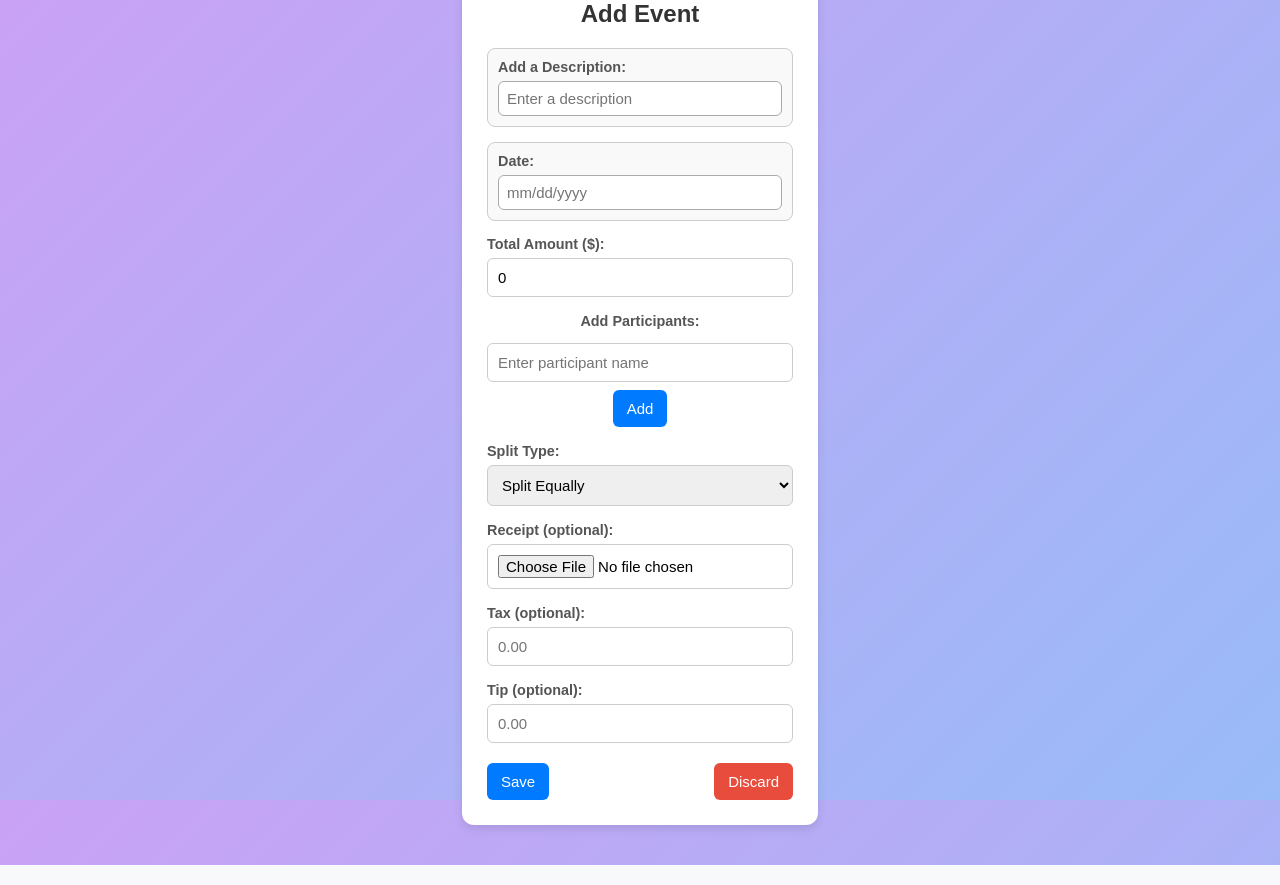
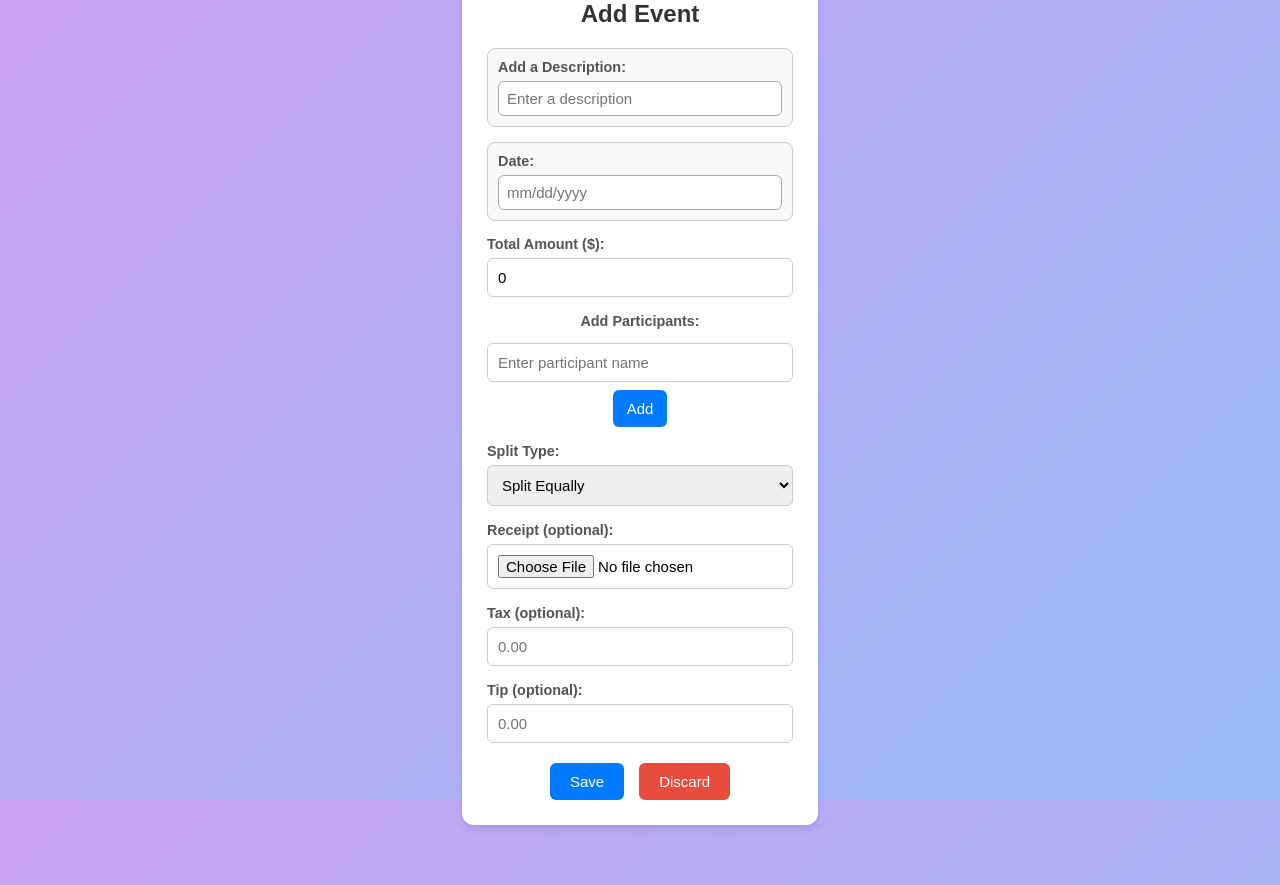
Before and after one commit to Kirthika-Ashokkumar/Splitseez, a React (Create React App) app in the folder frontend_files/: page /events in a window 1280 px wide. Built offline with nearby package versions, Linux system fonts and the light colour scheme.

Commit message:
Update EventPage.css

```diff
--- a/frontend_files/src/EventPage.css
+++ b/frontend_files/src/EventPage.css
@@ -1,8 +1,14 @@
+/* Page base */
 body {
   font-family: Arial, sans-serif;
   background-color: #f8f9fb;
   margin: 0;
   padding: 0;
+}
+
+/* Optional wrapper for Event/Receipt pages */
+.event-container {
+  padding: 20px 0;
 }
 
 .container {
@@ -43,6 +49,7 @@
   border-radius: 6px;
   font-size: 15px;
   width: 100%;
+  box-sizing: border-box;
 }
 
 input[type="text"]:focus,
@@ -53,6 +60,12 @@
   box-shadow: 0 0 4px rgba(0, 123, 255, 0.3);
 }
 
+/* helper text under inputs */
+small {
+  font-size: 12px;
+  color: #666;
+}
+
 /* Add participant input + button */
 .participants {
   display: flex;
@@ -60,7 +73,7 @@
   align-items: center;
 }
 
-/* Buttons */
+/* Buttons (base) */
 button {
   padding: 10px 14px;
   font-size: 15px;
@@ -76,6 +89,7 @@
   background-color: #0056b3;
 }
 
+/* Discard button */
 .discard {
   background-color: #e74c3c;
 }
@@ -84,10 +98,16 @@
   background-color: #c0392b;
 }
 
+/* Button group: Save / Upload Receipt / Discard */
 .button-group {
   display: flex;
-  justify-content: space-between;
+  gap: 15px;          /* space between buttons */
+  justify-content: center;
   margin-top: 20px;
+}
+
+.button-group button {
+  padding: 10px 20px;
 }
 
 /* Description + Date Boxes */
@@ -140,7 +160,7 @@
   border-color: #007bff;
 }
 
-/* Split sections */
+/* Split sections (used on both Event and Receipt pages) */
 .split-section {
   margin-top: 15px;
   padding: 10px;
@@ -158,10 +178,37 @@
 .item-entry input {
   flex: 1;
 }
-.discard {
-  background-color: #e74c3c;
+
+/* Per-item participant selection row (dropdowns side by side) */
+.item-participant-row {
+  display: flex;
+  flex-direction: row;
+  gap: 12px;
+  margin-top: 8px;
+  flex-wrap: wrap;  /* wrap if too many participants */
 }
 
-.discard:hover {
-  background-color: #c0392b;
+.item-participant-cell {
+  display: flex;
+  flex-direction: column;
+  align-items: flex-start;
 }
+
+.item-participant-cell label {
+  font-size: 12px;
+  margin-bottom: 2px;
+}
+
+.item-participant-cell select {
+  padding: 4px 6px;
+  font-size: 13px;
+}
+
+
+.itemized-summary {
+  margin-top: 12px;
+}
+
+.itemized-summary h4 {
+  margin-bottom: 6px;
+}
```
